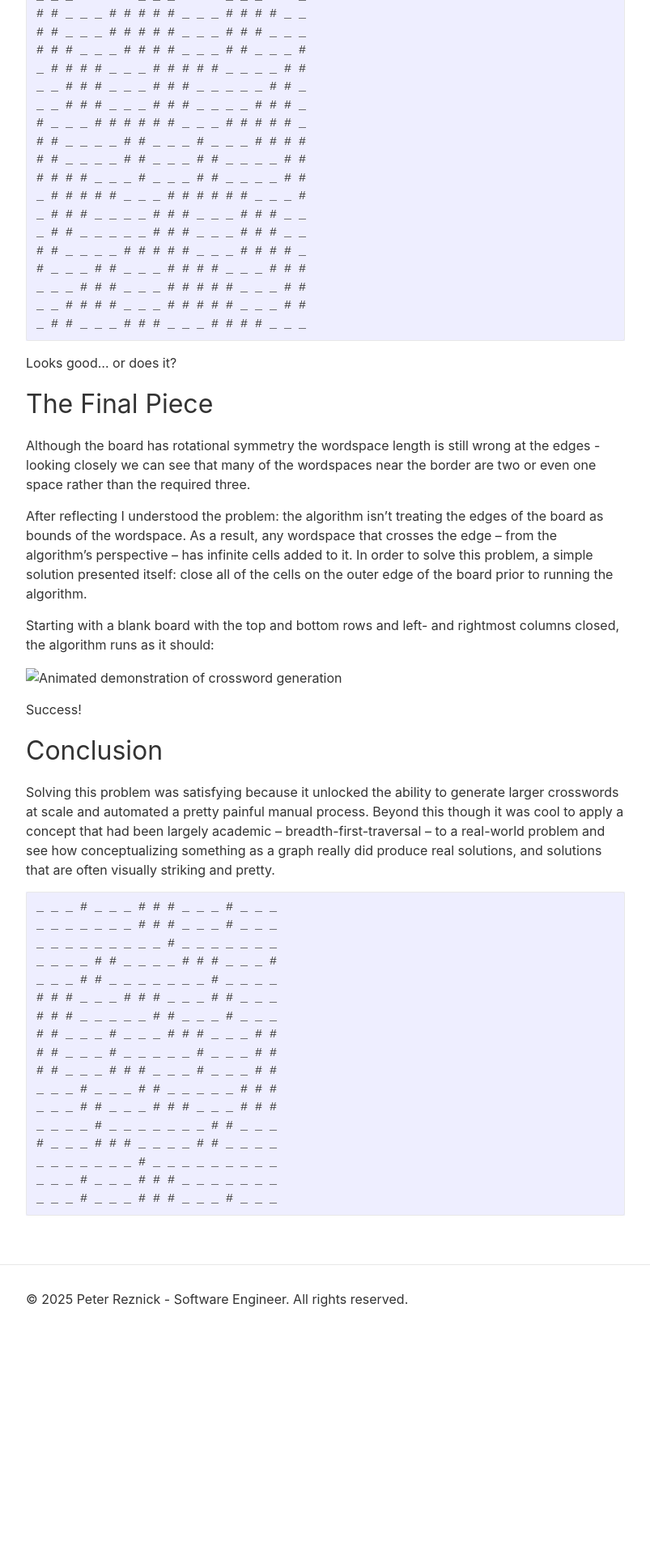
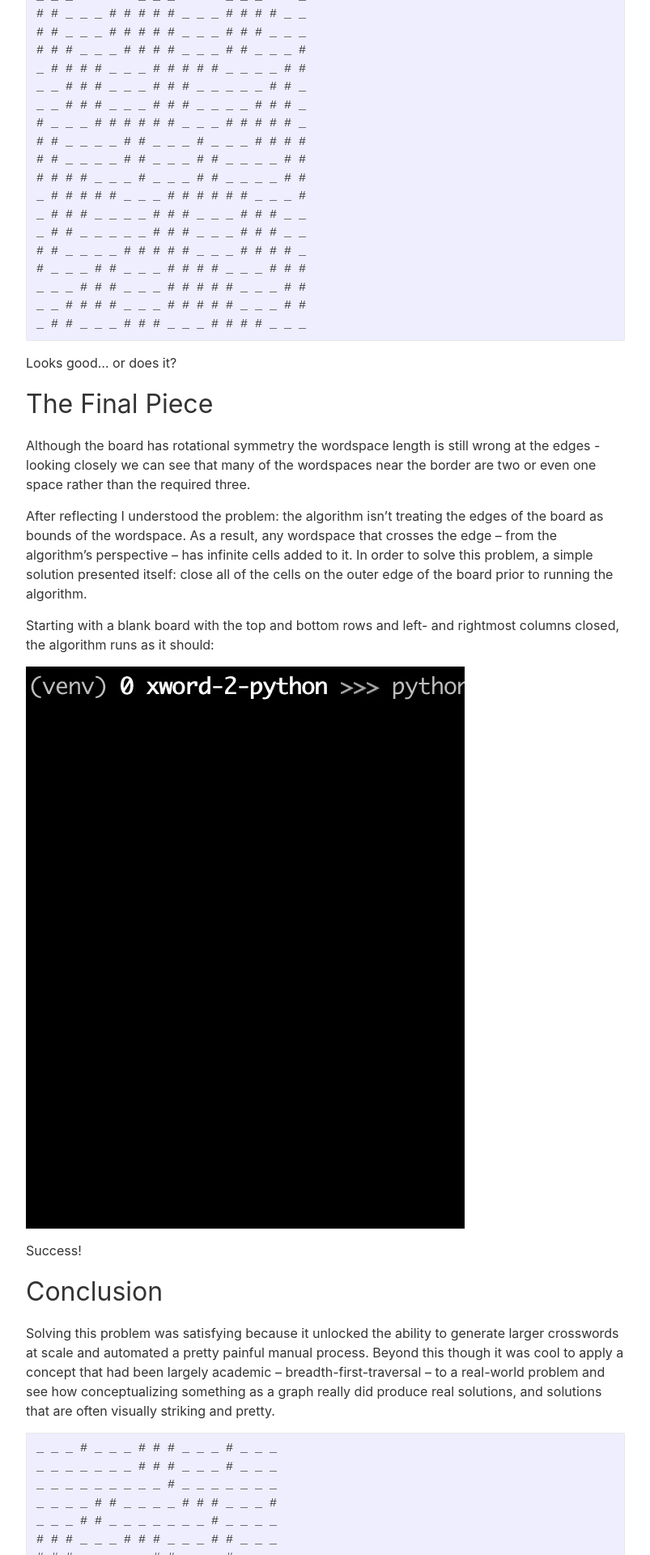
Before and after one commit to p-reznick/p-reznick.github.io, a Jekyll site: the page built from _posts/2024-04-24-using-graph-traversal-to-find-a-valid-crossword-board-in-an-arbitrary-grid.md, in a window 1280 px wide. Shown: the part 4480-6400 px from the top of the page at 81% size, without its empty margins (238-1041 px from the left). Built offline with Jekyll 4.4.1, drawn with Linux system fonts in a browser that asks for light colours; before the commit the page ends 6141 px from its top, so only the background shows below that.

Commit message:
make path absolute

```diff
--- a/_posts/2024-04-24-using-graph-traversal-to-find-a-valid-crossword-board-in-an-arbitrary-grid.md
+++ b/_posts/2024-04-24-using-graph-traversal-to-find-a-valid-crossword-board-in-an-arbitrary-grid.md
@@ -189,7 +189,7 @@ After reflecting I understood the problem: the algorithm isn't treating the edge
 
 Starting with a blank board with the top and bottom rows and left- and rightmost columns closed, the algorithm runs as it should:
 
-![Animated demonstration of crossword generation](assets/images/xword-generation.gif)
+![Animated demonstration of crossword generation](/assets/images/xword-generation.gif)
 
 Success!
 
```
